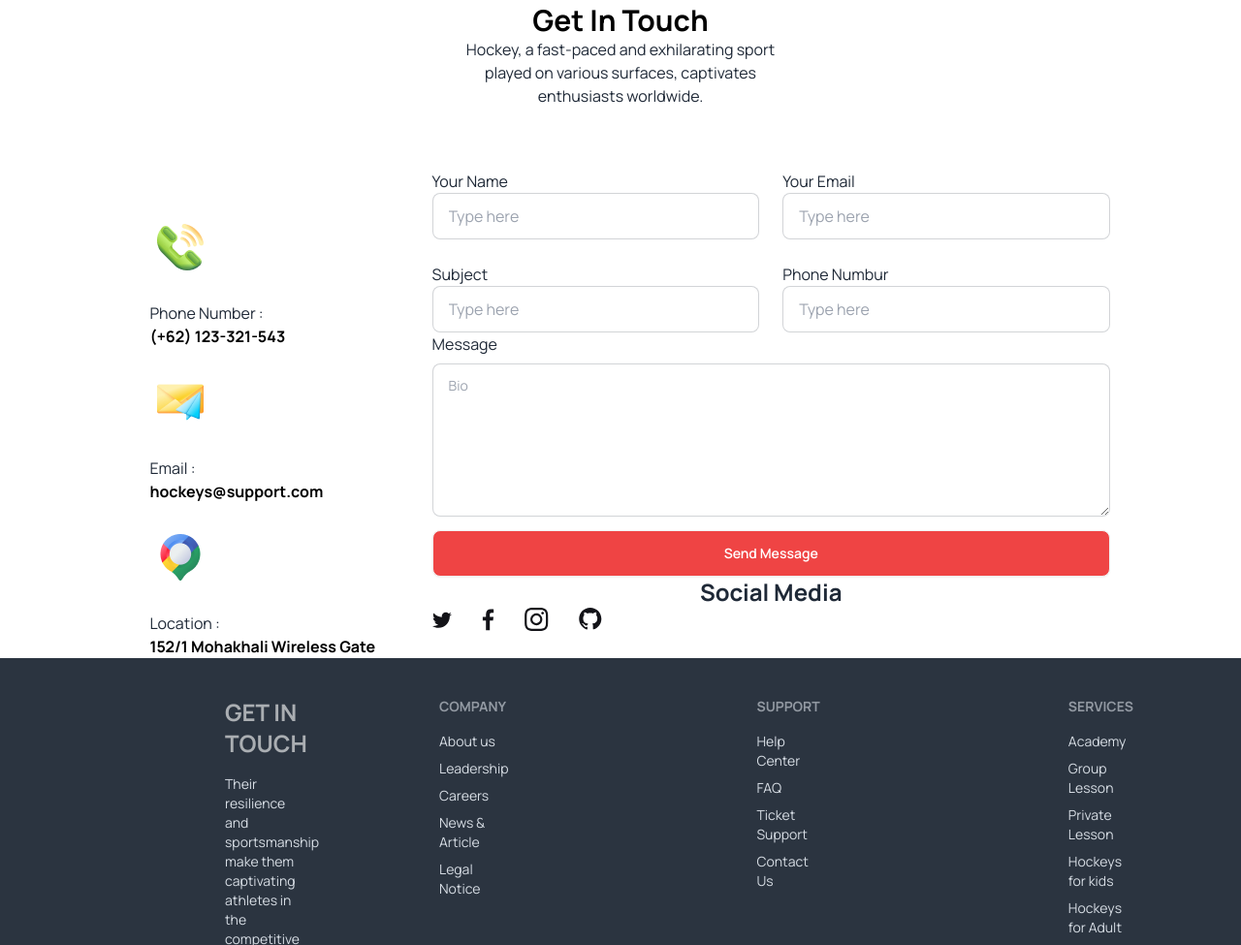
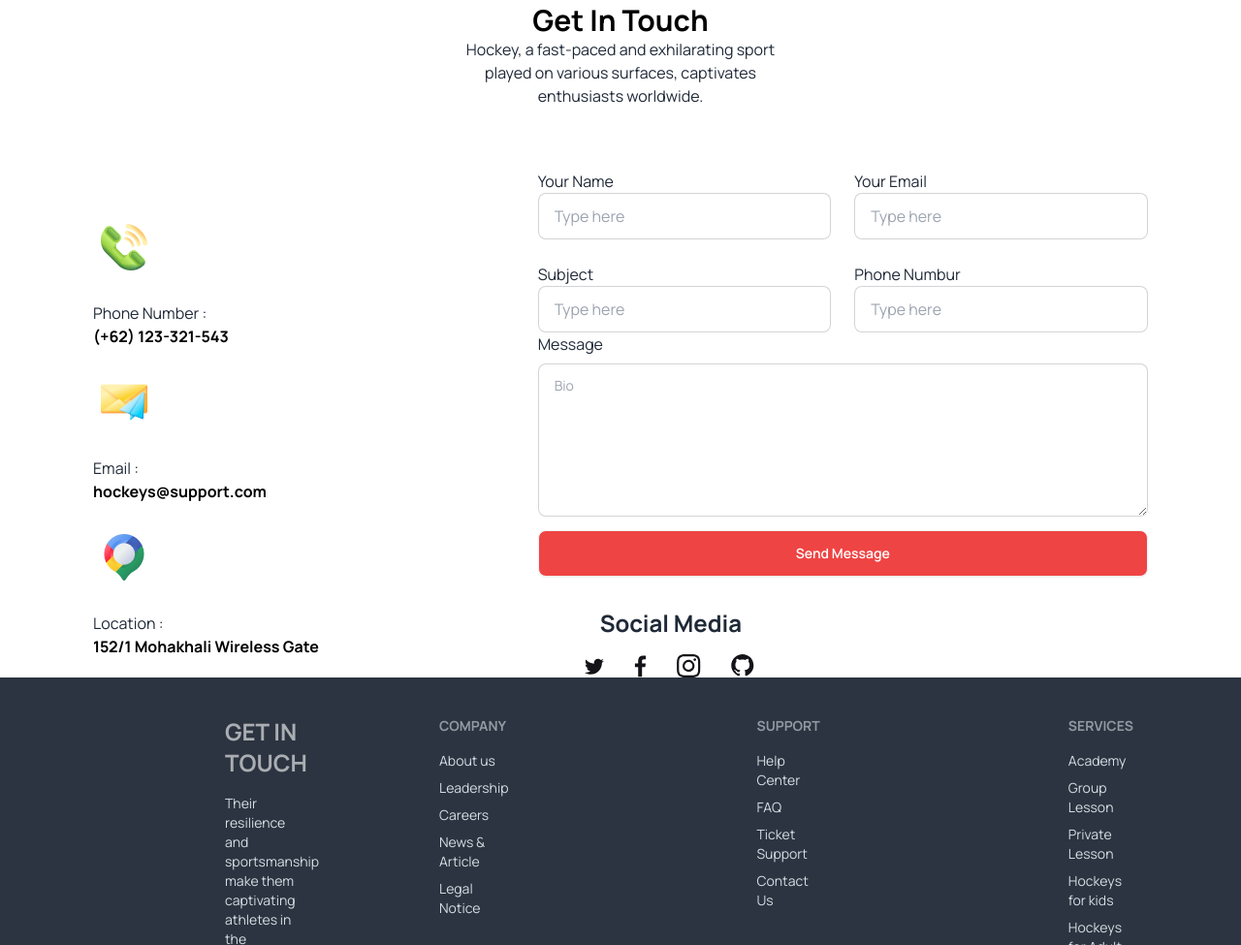
Before and after one commit to RUHULAMINREDWAN/Hockeys, a plain HTML site: page index.html in a window 1280 px wide. Shown: the part 3841-4816 px from the top of the page at 97% size. Drawn offline with nearby package versions, Linux system fonts and the light colour scheme.

Commit message:
basic changes html

```diff
--- a/index.html
+++ b/index.html
@@ -446,7 +446,7 @@
         <div class="container flex mx-auto lg:px-24 px-8">
           <div class="grid grid-cols-1 lg:grid-cols-3">
 
-            <div class="flex flex-col mt-12 mx-auto gap-6">
+            <div class="flex flex-col lg:mt-12 lg:mr-20 gap-6">
               <div class="bg-Slate-100 p-2 h-16 w-16 rounded-lg">
                 <img src="./asset/Images/Group 1171275317.png" alt="" srcset="">
               </div>
@@ -467,7 +467,7 @@
               </div>
             </div>
             <!-- input start  -->
-            <div class="lg:col-span-2">
+            <div class="lg:col-span-2 lg:pl-24">
               <div class="grid grid-cols-1 lg:grid-cols-2 gap-6 ">
                 <div>
                   <label for="">Your Name</label>
@@ -492,11 +492,9 @@
                 <textarea class="w-full mt-2 textarea textarea-bordered" placeholder="Bio" rows="5"></textarea>
               </div>
               <button class="btn w-full mt-2 bg-red-500 text-white">Send Message</button>
-              <div class="items-center justify-center gap-4">
-                <h4 class="text-2xl font-bold text-center gap-4">Social Media</h4>
-               <div class="w-1/3 items-center justify-center" >
-                <img src="./asset/Images/Social.svg" alt=" items-center justify-center" srcset="">
-               </div>
+              <div class="w-full ml-12 pt-4 gap-4">
+                <h4 class="text-2xl font-bold pl-4 my-4 gap-4">Social Media</h4>
+                <img src="./asset/Images/Social.svg" alt="" srcset="">
                </div>
             </div>
           </div>
```
